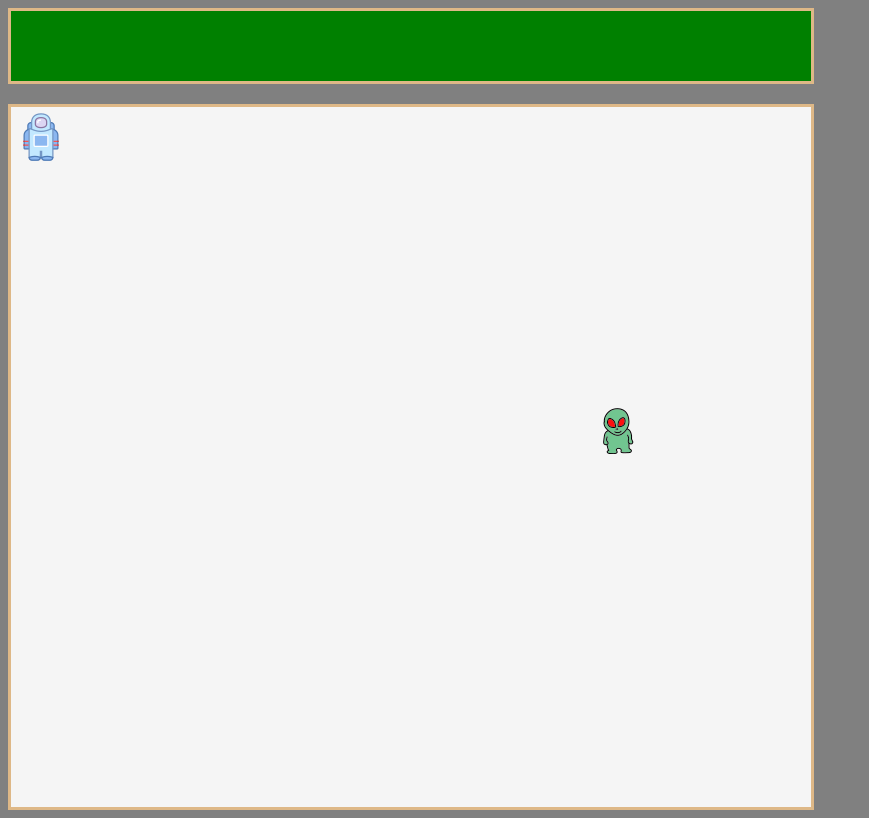
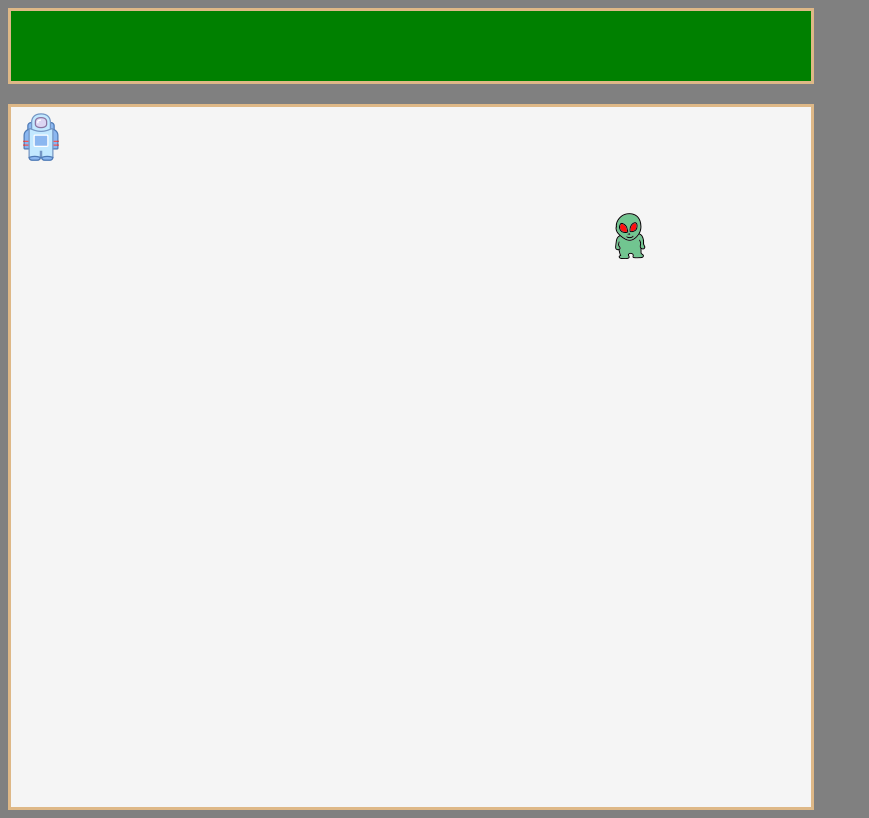
Before and after one commit to joshuaalegbe101/sba3, a plain HTML site: page index.html in a window 1280 px wide. Shown: the whole page, without its empty margins (0-869 px from the left). Drawn offline with Linux system fonts and the light colour scheme.

Commit message:
New changes

```diff
--- a/app.js
+++ b/app.js
@@ -5,7 +5,7 @@ const textDisplay = document.querySelector("#textBox p");
 const goal = document.querySelector("goal");
 
 let playerPosition = { x:5, y:5};
-let enemyVelocity = {x:3, y:3};
+let enemyVelocity = {x:13, y:13};
 let enemyPosition = {x :15, y:100};
 let playerHealth = 3;
 
@@ -114,6 +114,11 @@ function gameWon() {
 function resetGame() {
     playerPosition = {x: 10, y:10};
     enemyPosition = {x: 15, y:100 };
+    player.style.transform = `translate(${playerPosition.x}px, ${playerPosition.y}px)`;
+    enemy.style.transform = `translate(${enemyPosition.x}px, ${enemyPosition.y}px)`;
+
+    const textDisplay = document.querySelector("#textDisplay");
+    textDisplay.innerHTML = "<p>Get to the Flag</p>";
 }
 
 moveEnemy();
--- a/styles.css
+++ b/styles.css
@@ -45,5 +45,7 @@ p{
 
 #goal {
     background-image:url("goal.png");
-    align-content:end;
+    position:absolute;
+    bottom:0;
+    right:0;
 }
```
